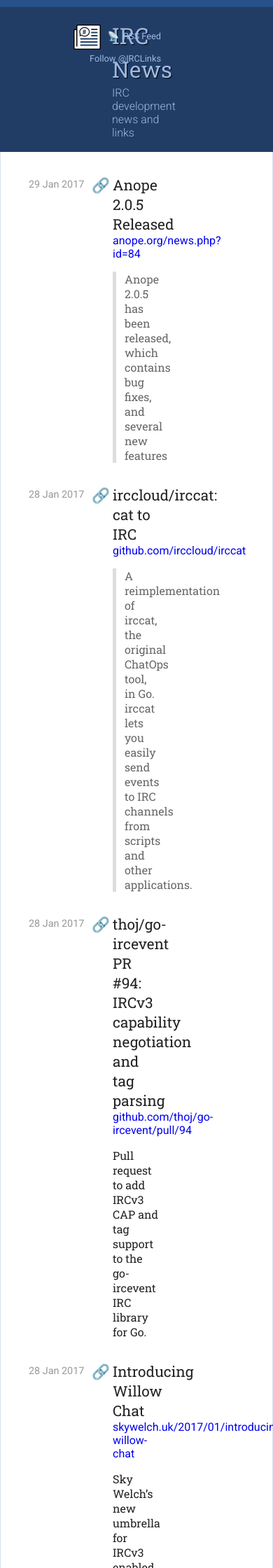
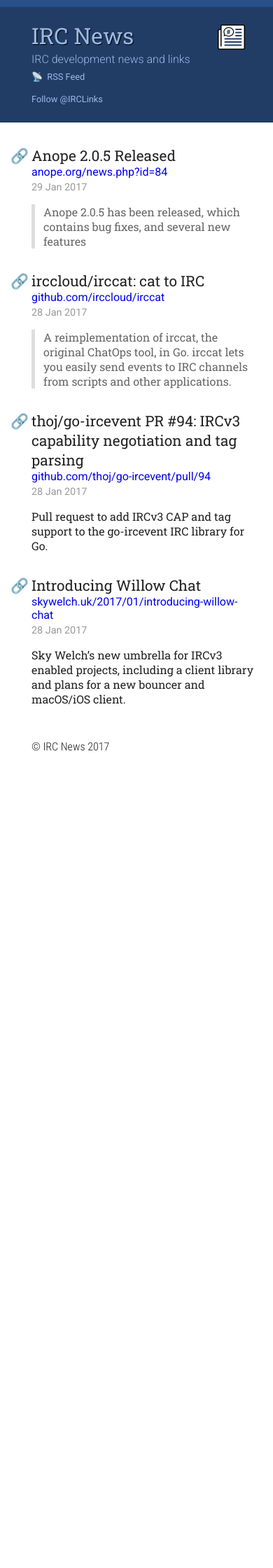
Before and after one commit to ircnews/ircnews.github.io, a Jekyll site: the page built from index.html, in a window 390 px wide. Shown: the top 2240 px of the page at 70% size. Built offline with Jekyll 4.4.1, drawn with Linux system fonts in a browser that asks for light colours; comment, search, counter and statistics services are not loaded; after the commit the page ends 1108 px from its top, so only the background shows below that.

Commit message:
Responsive breakpoints

```diff
--- a/_includes/post.html
+++ b/_includes/post.html
@@ -1,6 +1,5 @@
 <article class="post">
 
-<a class="postPermalink" href="{{ page.url }}">{{ page.date|date:"%d %b %Y" }}</a>
 {% if page.link %}<a class="postLink" href="{{ page.link }}">{% endif %}
 <h2 class="postTitle">
     {{ page.title }}
@@ -10,6 +9,7 @@
     {{ page.link|remove_first:"http://"|remove_first:"https://"|escape }}
 </h3>
 </a>{% endif %}
+<a class="postPermalink" href="{{ page.url }}">{{ page.date|date:"%d %b %Y" }}</a>
 
 {{ page.content }}
 
--- a/_layouts/default.html
+++ b/_layouts/default.html
@@ -9,6 +9,8 @@
         {% endif %}
         {% unless page.override_title %}{{ site.title }}{% endunless %}
     </title>
+
+    <meta name="viewport" content="width=device-width, initial-scale=1">
 
     <link href="https://fonts.googleapis.com/css?family=Roboto+Condensed:300,300i,400,400i|Roboto+Slab:300,400|Roboto:300,300i,400,400i" rel="stylesheet">
     <link rel="stylesheet" type="text/css" href="/assets/css/main.css?{{ site.time | date: '%s%N' }}">
@@ -34,12 +36,12 @@
         <span class="header__title">{{ site.title }}</span>
         </a>
         </h1>
+        <div class="header__strap">{{ site.description }}</div>
         <div class="header__links">
             <a href="{{ site.url }}/feed.xml">📡&nbsp;&nbsp;RSS Feed</a>
             <br>
             <a href="https://twitter.com/IRCLinks" class="twitter-follow-button" data-show-count="false">Follow @IRCLinks</a>
         </div>
-        <div class="header__strap">{{ site.description }}</div>
     </section>
 </header>
 
--- a/assets/css/main.css
+++ b/assets/css/main.css
@@ -6,10 +6,11 @@
     font-family: 'Roboto Slab', serif;
     color: #222;
     font-weight: 400;
-    background-size: 20px 29px;
-    background-position: 2px 2px;
+}
+@media only screen and (min-width: 700px) {
+body {
     background-color: hsl(215, 55%, 95%);
-
+}
 }
 header {
     padding: 1em 0;
@@ -29,28 +30,45 @@
 
 .header__links {
     line-height: 2.5;
+    font-family: 'Roboto', sans-serif;
+    font-size: 0.8em;
+}
+
+@media only screen and (min-width: 700px) {
+.header__links {
     position: absolute;
     top: 10px;
     right: 160px;
     text-align: right;
-    font-family: 'Roboto', sans-serif;
-    font-size: 0.8em;
 }
+}
+
 
 header section,
 .content {
     position: relative;
+    margin: 0 auto;
+    padding: 1px 20px 0 45px;
+}
+@media only screen and (min-width: 700px) {
+header section,
+.content {
+    padding-right: 160px;
+    padding-left: 160px;
     max-width: 50em;
-    margin: 0 auto;
-    padding: 1px 160px;
+}
 }
 .content {
     margin-top: 1px;
+    background: #fff;
+}
+@media only screen and (min-width: 700px) {
+.content {
     margin-bottom: 4em;
-    background: #fff;
     border: 1px solid hsl(215, 55%, 90%);
     border-width: 0 1px 1px 1px;
     border-radius: 0 0 5px 5px;
+}
 }
 h1,h2,h3,h4,h5,h6 {
     margin: 0;
@@ -82,7 +100,12 @@
 .header__logo {
     position: absolute;
     top: 8px;
+    right: 20px;
+}
+@media only screen and (min-width: 700px) {
+.header__logo {
     left: -55px;
+}
 }
 .header__strap {
     font-family: 'Roboto', sans-serif;
@@ -125,9 +148,6 @@
     font-size: 1em;
 }
 .postPermalink {
-    position: absolute;
-    top: 5px;
-    left: -120px;
     font-size: 0.9em;
     color: #999;
     text-decoration: none;
@@ -137,6 +157,13 @@
     color: #333;
     text-decoration: underline;
 }
+@media only screen and (min-width: 700px) {
+.postPermalink {
+    position: absolute;
+    top: 5px;
+    left: -120px;
+}
+}
 
 footer {
     background: #fff;
```
